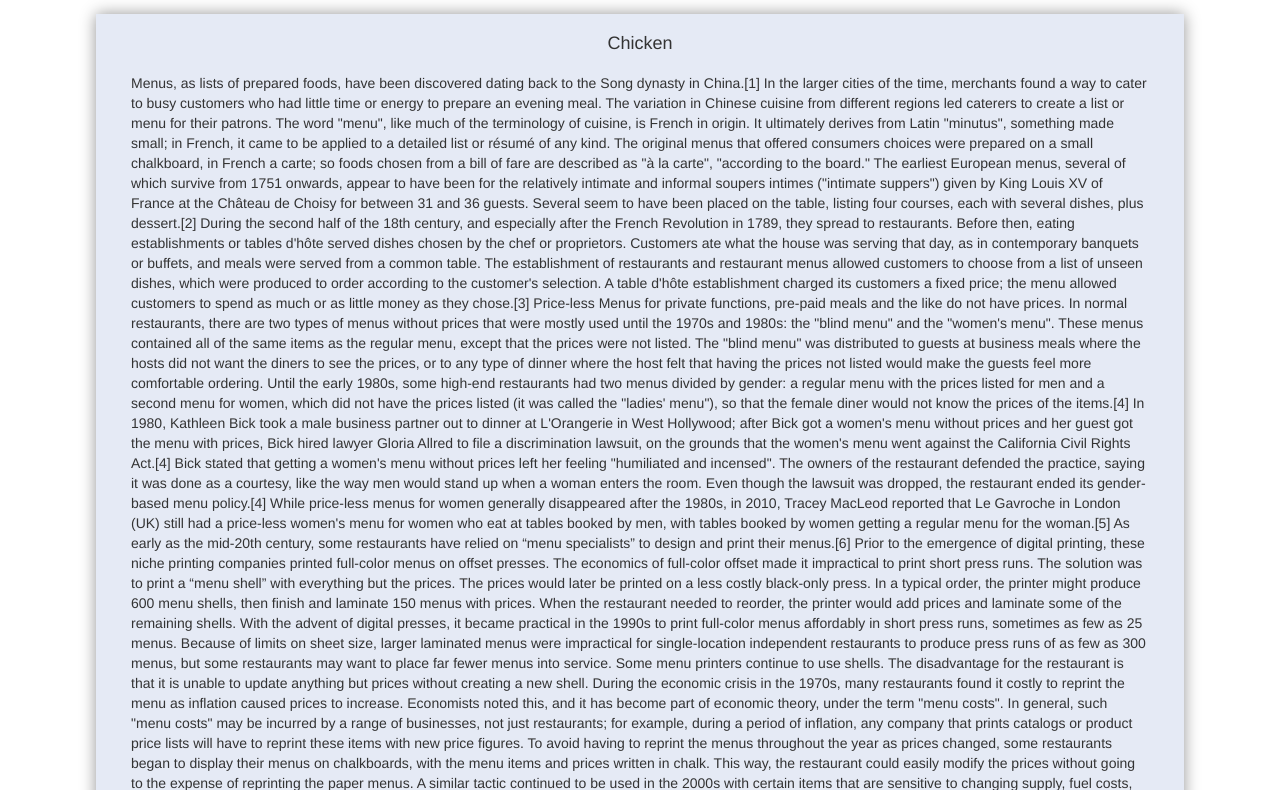
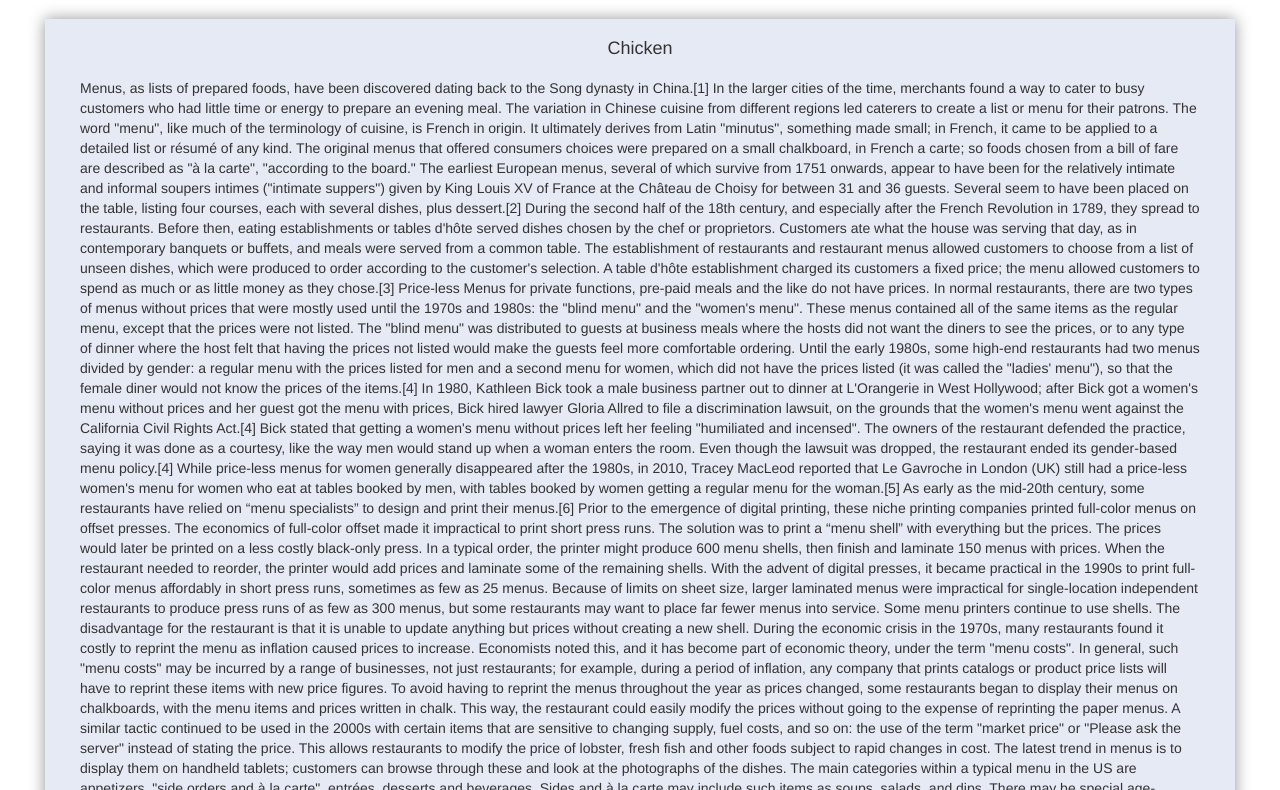
Before and after one commit to migueltavarestech/module3, a plain HTML site: page mod3_solution/index.html in a window 1280 px wide. Shown: the part 136-926 px from the top of the page. Drawn offline with Linux system fonts and the light colour scheme.

Commit message:
Apply .col-xs-12 class

```diff
--- a/mod3_solution/css/styles.css
+++ b/mod3_solution/css/styles.css
@@ -50,13 +50,22 @@
 
 h1 {
     margin: 30px;
+    text-shadow: 2px 1px 2px rgba(150, 150, 150, 0.61);
 }
 
-.container {
+.col-xs-12 {
+    width: 100%;
+    position: absolute;
+}
+
+.row {
     background-color: #e5eaf5;
     box-shadow: 0px 0px 15px 0px rgba(0,0,0,0.42);
     height: 1000px;
-    width: 85%;
+    position: relative;
+    padding-right: 15px;
+    padding-left: 15px;
+    margin: 5px 30px 5px 30px;
 }
 
 .container h2 {
--- a/mod3_solution/index.html
+++ b/mod3_solution/index.html
@@ -46,7 +46,8 @@
 
   <h1 class='text-center'>Our Menu</h1>
 
-  <div class='container'>
+  <div class='container col-xs-12'>
+    <div class='row'>
       <h2 class='text-center'>Chicken</h2>
       <p>Menus, as lists of prepared foods, have been discovered dating back to the Song dynasty in China.[1] In the larger cities of the time, merchants found a way to cater to busy customers who had little time or energy to prepare an evening meal. The variation in Chinese cuisine from different regions led caterers to create a list or menu for their patrons.
 
@@ -80,6 +81,7 @@
 
         Part of the function of menu prose is to impress customers with the notion that the dishes served at the restaurant require such skill, equipment, and exotic ingredients that the diners could not prepare similar foods at home.[8] In some cases, ordinary foods are made to sound more exciting by replacing everyday terms with their French equivalents. For example, instead of stating that a pork chop has a dollop of apple sauce, a high-end restaurant menu might say "Tenderloin of pork avec compôte de Pommes." Although "avec compôte de Pommes" translates directly as "with apple sauce", it sounds more exotic—and more worthy of an inflated price tag. Menus may use the culinary terms concassé to describe coarsely chopped vegetables, coulis to describe a purée of vegetables or fruit, or au jus, to describe meat served with its own natural gravy of pan drippings.
     </p>
+    </div>
   </div>
 
   <!-- jQuery (Bootstrap JS plugins depend on it) -->
```
